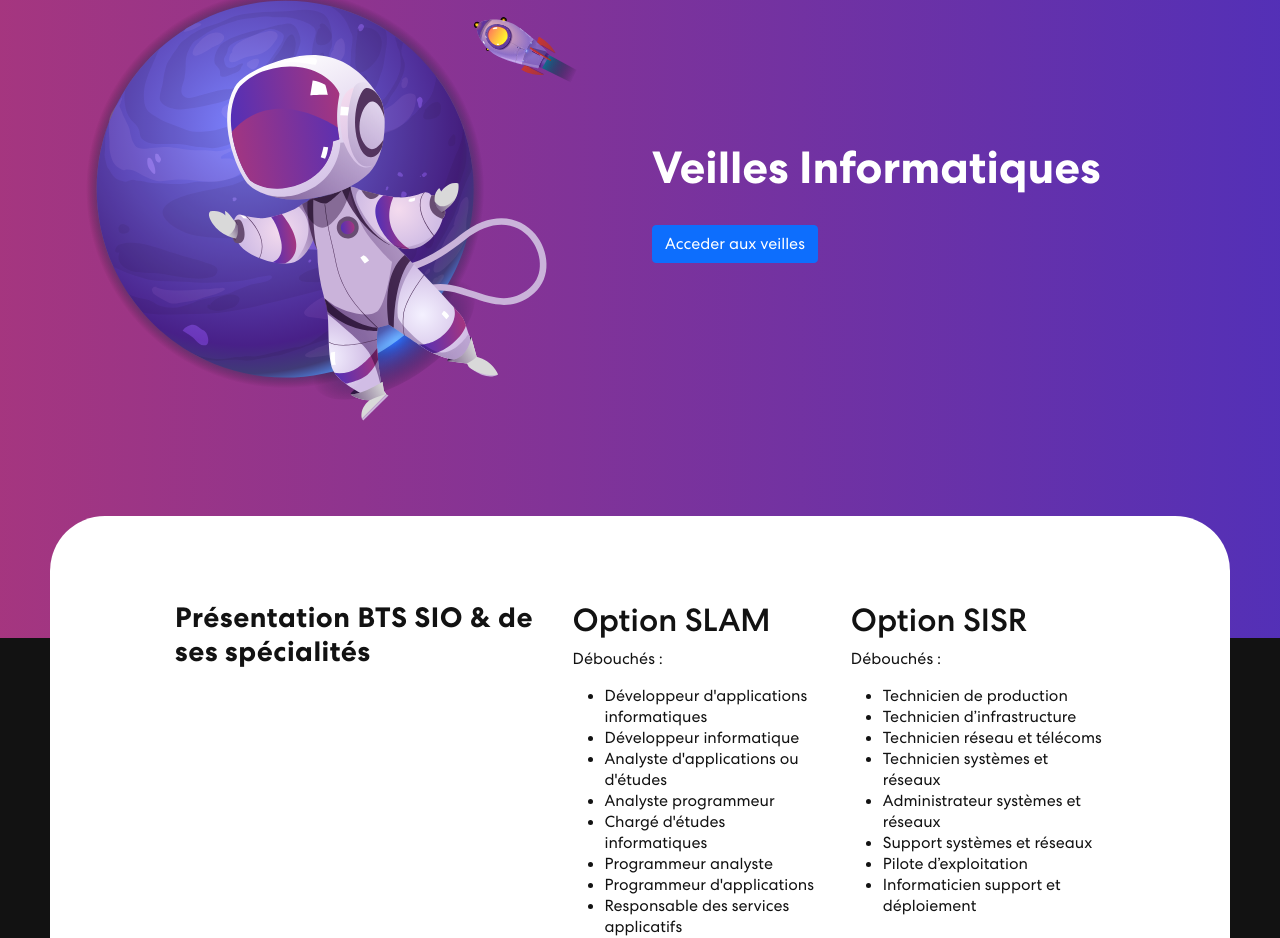
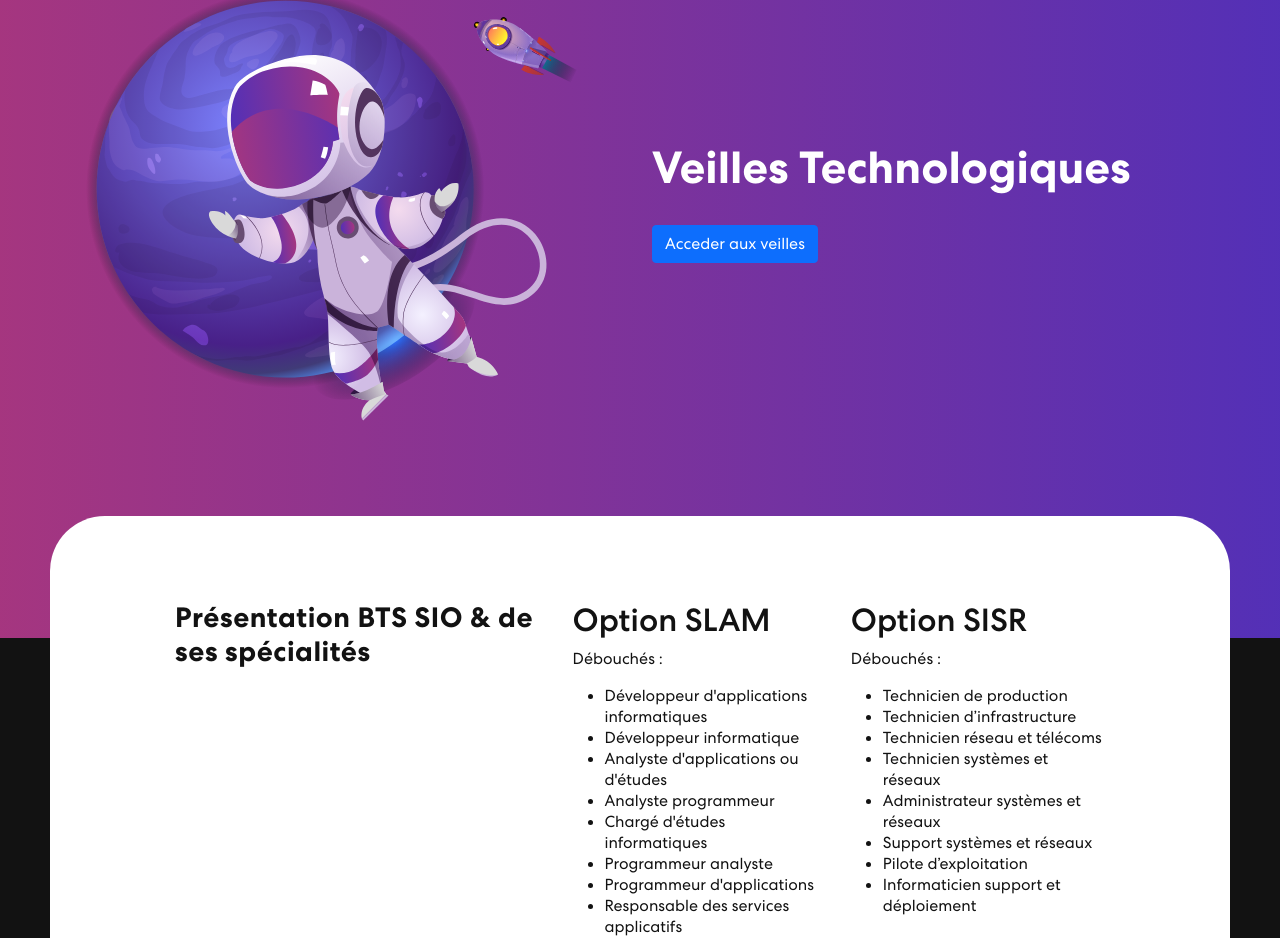
Before and after one commit to PhilippeMaillot/portfolioReact, a React (Create React App) app: page / in a window 1280 px wide. Shown: the part 2238-3176 px from the top of the page. Built offline with nearby package versions, Linux system fonts and the light colour scheme.

Commit message:
veilles tech

```diff
--- a/src/components/Veilles.js
+++ b/src/components/Veilles.js
@@ -19,7 +19,7 @@ export const Veilles = () => {
             <TrackVisibility>
               {({ isVisible }) =>
                 <div className={isVisible ? "animate__animated animate__fadeIn" : ""}>
-                <h2>Veilles Informatiques</h2>
+                <h2>Veilles Technologiques</h2>
                 <Button href='https://philippemaillot.github.io/portfolio/veilles.html' variant="primary">Acceder aux veilles</Button>
               </div>}
             </TrackVisibility>
```
